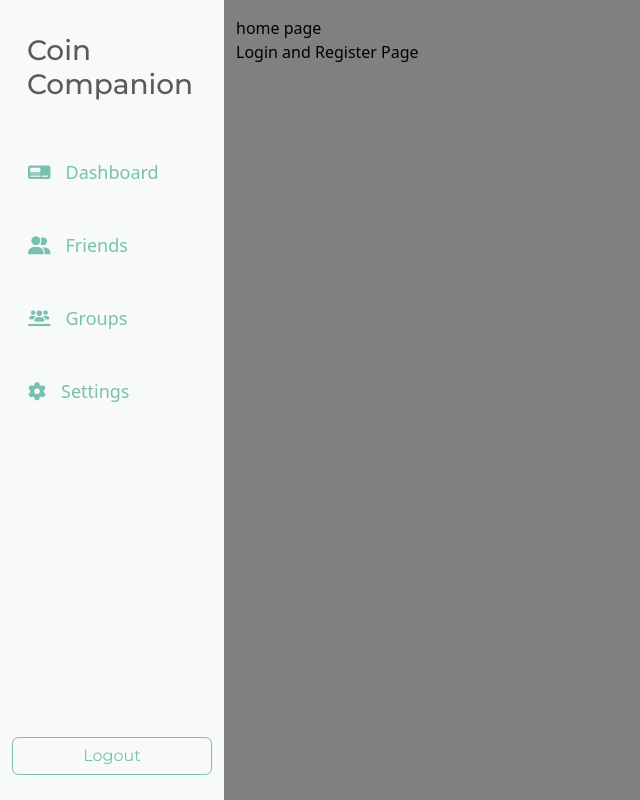
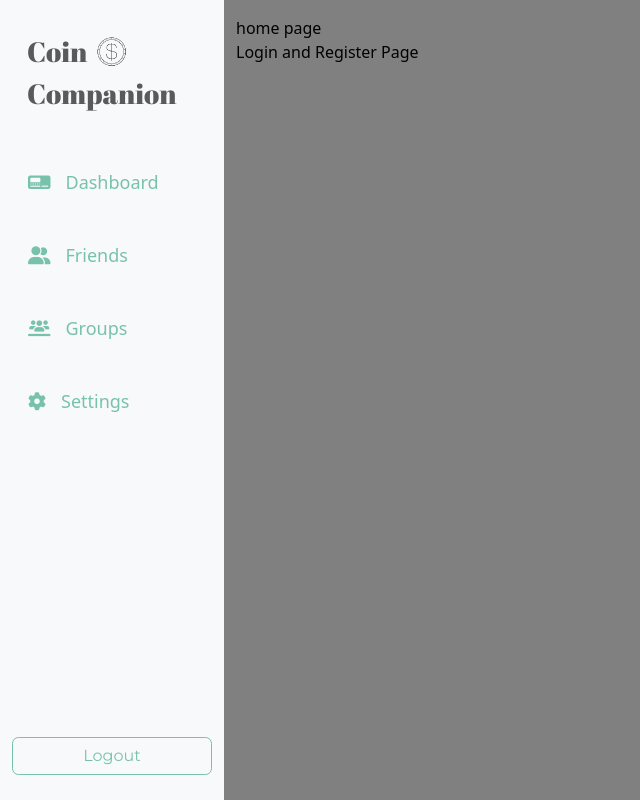
Before and after one commit to jeussantiago/CoinCompanions, a React (Create React App) app in the folder frontend/: page / in a window 1280 px wide. Shown: the whole page, without its empty margins (0-640 px from the left). Built offline with nearby package versions, Linux system fonts and the light colour scheme.

Commit message:
added logo in sidepanel

```diff
--- a/frontend/src/components/SideBar.js
+++ b/frontend/src/components/SideBar.js
@@ -2,6 +2,7 @@ import React, { useEffect, useState } from "react";
 // import { Container, Nav, Navbar, NavDropdown } from "react-bootstrap";
 import { LinkContainer } from "react-router-bootstrap";
 
+import logo from "../images/small-logo.png";
 import "../styles/components/SideBar.css";
 
 function SideBar() {
@@ -62,9 +63,19 @@ function SideBar() {
                             <div className="upper-sidebar-content">
                                 <div className="text-decoration-none ms-3 d-flex align-itmes-center d-none d-sm-inline">
                                     <LinkContainer to="/dashboard">
-                                        <h3 className="brand-name">
-                                            Coin Companion
-                                        </h3>
+                                        <div className="brand-name-container">
+                                            <h3 className="brand-name">
+                                                Coin{" "}
+                                                <img
+                                                    src={logo}
+                                                    alt="Logo"
+                                                    className="logo-image"
+                                                />{" "}
+                                            </h3>
+                                            <h3 className="brand-name">
+                                                Companion
+                                            </h3>
+                                        </div>
                                     </LinkContainer>
                                 </div>
                                 <ul
--- a/frontend/src/styles/components/SideBar.css
+++ b/frontend/src/styles/components/SideBar.css
@@ -1,8 +1,22 @@
-.brand-name {
-    /* font-size: 21px; */
+@import url("https://fonts.googleapis.com/css2?family=Abril+Fatface&family=Poppins:ital,wght@0,100;0,200;0,300;0,400;0,500;0,600;0,700;0,800;0,900;1,100;1,200;1,300;1,400;1,500;1,600;1,700;1,800;1,900&display=swap");
+
+.brand-name-container {
     padding-left: 15px;
     margin-bottom: 35px;
 }
+
+.brand-name {
+    display: flex;
+    align-items: center;
+    word-wrap: break-word;
+    font-family: "Abril Fatface", cursive;
+}
+
+.logo-image {
+    width: 1.25em;
+    margin-left: 0.25em;
+}
+
 /* ---------------- Sidebar and burger menu ------------------ */
 
 .burger-container {
```
Also changed, not shown: frontend/src/images/small-logo.png (added).
